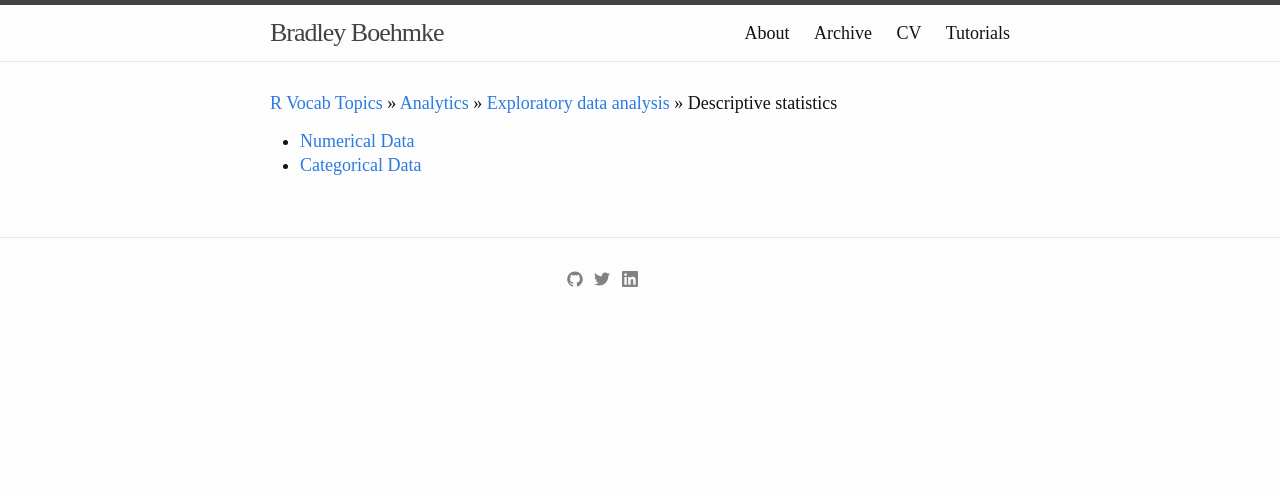
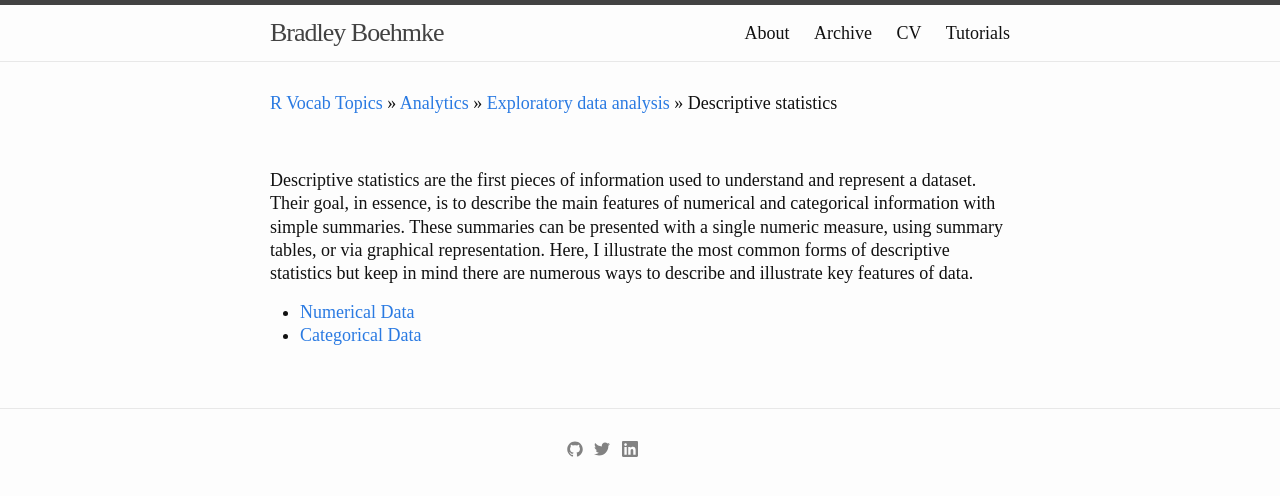
Before and after one commit to bradleyboehmke/bradleyboehmke, a Jekyll site: the page built from tutorials/descriptives.md, in a window 1280 px wide. Shown: the top 496 px of the page. Built offline with Jekyll 4.4.1, drawn with Linux system fonts in a browser that asks for light colours.

Commit message:
Update descriptives.md

```diff
--- a/tutorials/descriptives.md
+++ b/tutorials/descriptives.md
@@ -5,5 +5,9 @@ title: NULL
 
 [R Vocab Topics](index) &#187; [Analytics](analytics) &#187; [Exploratory data analysis](exploratory) &#187; Descriptive statistics
 
+<br>
+
+Descriptive statistics are the first pieces of information used to understand and represent a dataset. Their goal, in essence, is to describe the main features of numerical and categorical information with simple summaries.  These summaries can be presented with a single numeric measure, using summary tables, or via graphical representation. Here, I illustrate the most common forms of descriptive statistics but keep in mind there are numerous ways to describe and illustrate key features of data.
+
 * [Numerical Data](descriptives_numeric)
 * [Categorical Data](descriptives_categorical)
```
